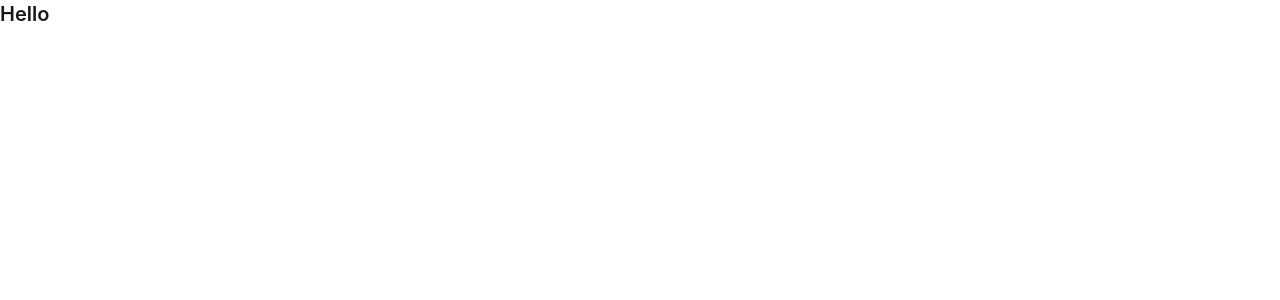
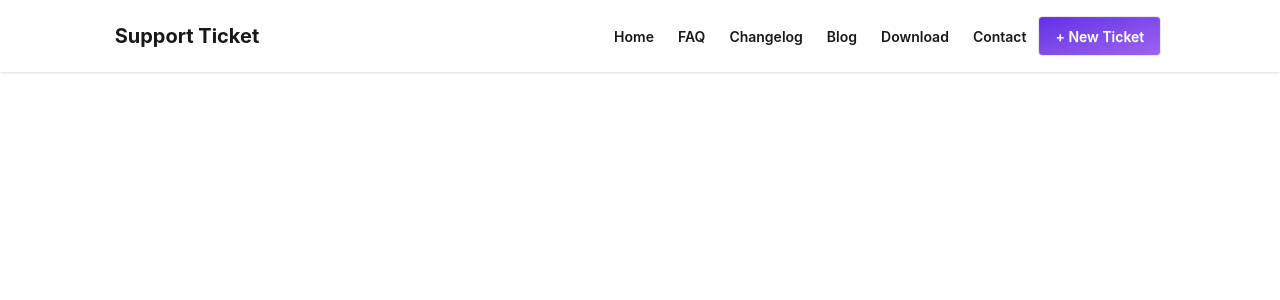
Before and after one commit to ronouk/react-support-ticket, a React (Vite) app: page / in a window 1280 px wide. Shown: the top 300 px of the page. Built offline with nearby package versions, Linux system fonts and the light colour scheme.

Commit message:
navbar done

```diff
--- a/index.html
+++ b/index.html
@@ -1,13 +1,22 @@
 <!doctype html>
 <html lang="en">
+
 <head>
   <meta charset="UTF-8" />
   <link rel="icon" type="image/svg+xml" href="/vite.svg" />
   <meta name="viewport" content="width=device-width, initial-scale=1.0" />
   <title>react-support-ticket</title>
+
+  <!-- font awesome -->
+  <link rel="stylesheet" href="https://cdnjs.cloudflare.com/ajax/libs/font-awesome/7.0.1/css/all.min.css"
+    integrity="sha512-2SwdPD6INVrV/lHTZbO2nodKhrnDdJK9/kg2XD1r9uGqPo1cUbujc+IYdlYdEErWNu69gVcYgdxlmVmzTWnetw=="
+    crossorigin="anonymous" referrerpolicy="no-referrer" />
+
 </head>
+
 <body>
   <div id="root"></div>
   <script type="module" src="/src/main.jsx"></script>
 </body>
+
 </html>
--- a/src/App.jsx
+++ b/src/App.jsx
@@ -1,10 +1,13 @@
 import './App.css'
+import Navbar from './components/navbar/Navbar'
 
 function App() {
 
   return (
     <>
-      <h1 className='text-xl font-semibold'>Hello</h1>
+      <div>
+        <Navbar></Navbar>
+      </div>
     </>
   )
 }
--- /dev/null
+++ b/src/components/navbar/Navbar.jsx
@@ -0,0 +1,47 @@
+import React from 'react';
+import './navbar.css'
+
+const Navbar = () => {
+    return (
+        <div className='shadow-sm'>
+            <div className="navbar max-w-11/12 lg:max-w-5/6 mx-auto">
+                <div className="flex-1">
+                    <a className="text-lg lg:text-xl font-bold cursor-pointer">Support Ticket</a>
+                </div>
+                <div className="flex-none hidden md:block">
+                    <ul className="menu menu-horizontal px-1 items-center font-semibold">
+                        <li><a>Home</a></li>
+                        <li><a>FAQ</a></li>
+                        <li><a>Changelog</a></li>
+                        <li><a>Blog</a></li>
+                        <li><a>Download</a></li>
+                        <li><a>Contact</a></li>
+                        <li><a className='btn bg-linear-to-br from-[#632EE3] to-[#9F62F2] text-white hover:bg-none hover:bg-gray-700'>+ New Ticket</a></li>
+                    </ul>
+                </div>
+
+                <div className="dropdown dropdown-end md:hidden">
+                    <label tabIndex={0} className="btn btn-ghost">
+                        <i className="fa-solid fa-bars" />
+                    </label>
+
+                    <ul
+                        tabIndex={0}
+                        className="dropdown-content menu bg-base-100 rounded-box mt-2 w-52 p-2 shadow gap-1"
+                    >
+                        <li><a>Home</a></li>
+                        <li><a>FAQ</a></li>
+                        <li><a>Changelog</a></li>
+                        <li><a>Blog</a></li>
+                        <li><a>Download</a></li>
+                        <li><a>Contact</a></li>
+                        <li><a className="btn bg-linear-to-br from-[#632EE3] to-[#9F62F2] text-white hover:bg-none hover:bg-gray-700">+ New Ticket</a></li>
+                    </ul>
+                </div>
+
+            </div>
+        </div>
+    );
+};
+
+export default Navbar;
--- /dev/null
+++ b/src/components/status-card/StatusCard.jsx
@@ -0,0 +1,11 @@
+import React from 'react';
+
+const StatusCard = () => {
+    return (
+        <div>
+
+        </div>
+    );
+};
+
+export default StatusCard;
```
Also changed, not shown: public/vector1.png (added), public/vector2.png (added), src/components/navbar/navbar.css (added), src/components/status-card/status-card.css (added). Lines whose indentation alone changed are shown as unchanged.
